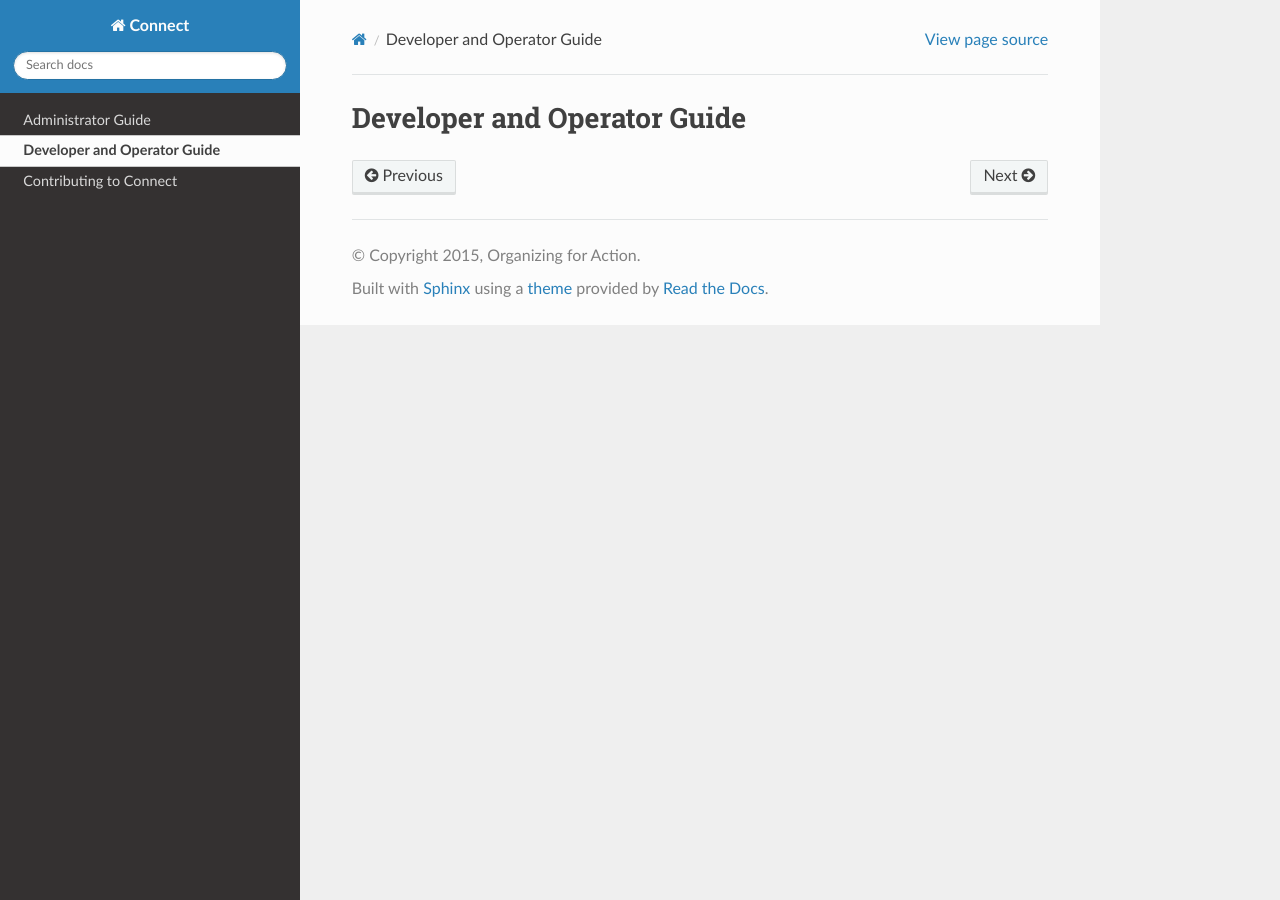
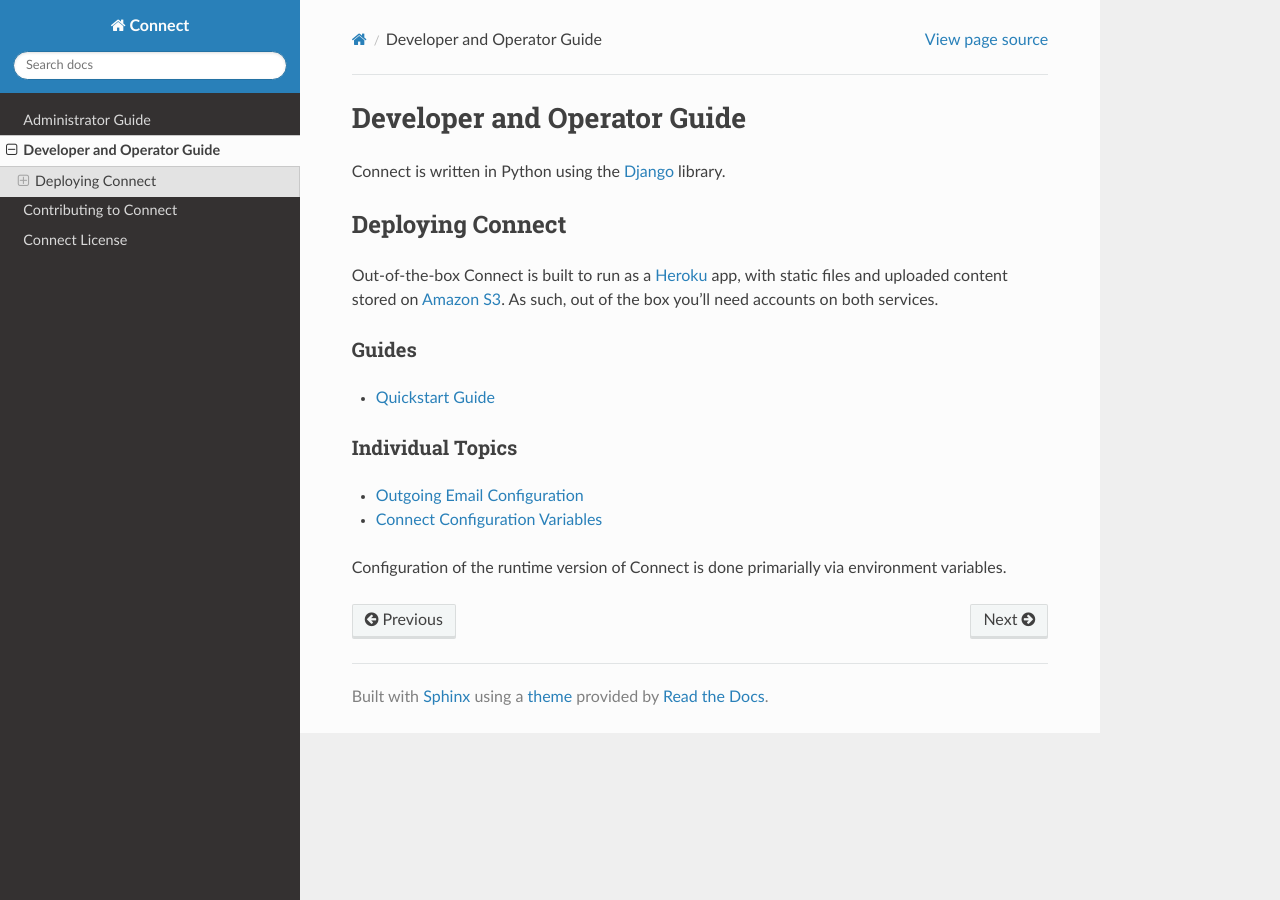
Before and after one commit to ofa/connect, a Sphinx documentation site: the page built from docs/dev/index.rst, in a window 1280 px wide. Built offline with Sphinx 7.4.7 and the Read the Docs theme 2.0.0, drawn with Linux system fonts in a browser that asks for light colours; pages that are not in the unit, such as notebooks, are missing from menus.

Commit message:
Improving documentation a bit
It's hard to do documentation on a fork and have it appear on
ReadTheDocs. But here's a start.

```diff
--- a/docs/conf.py
+++ b/docs/conf.py
@@ -1,19 +1,39 @@
-# -*- coding: utf-8 -*-
-extensions = ['sphinx.ext.autodoc', 'sphinx.ext.intersphinx',
-              'sphinx.ext.todo', 'sphinx.ext.viewcode']
+"""Sphinx docstring"""
+# pylint: disable=invalid-name
+from os.path import abspath, dirname
+import sys
+
+from django.conf import settings
+
+
+# Insert our copy of the app into the path to all sphinx autodoc
+sys.path.insert(1, dirname(dirname(abspath(__file__))))
+
+# Configure the django settings to allow us to use autodoc
+settings.configure()
+
+
+extensions = [
+    'sphinx.ext.autodoc',
+    'sphinx.ext.todo',
+    'sphinx.ext.coverage',
+    'sphinx.ext.mathjax',
+    'sphinx.ext.ifconfig',
+    'sphinx.ext.viewcode',
+]
 templates_path = ['_templates']
 source_suffix = '.rst'
 master_doc = 'index'
 project = u'Connect'
-copyright = u'2015, Organizing for Action'
+html_show_copyright = False
 exclude_patterns = ['_build']
 pygments_style = 'sphinx'
 html_theme = 'sphinx_rtd_theme'
-html_static_path = []
+html_static_path = ['_static']
 htmlhelp_basename = 'Connectdoc'
 latex_documents = [
-  ('index', 'Connect.tex', u'Connect Documentation',
-   u'Matías Aguirre', 'manual'),
+    ('index', 'Connect.tex', u'Connect Documentation',
+     u'Organizing for Action', 'manual'),
 ]
 man_pages = [
     ('index', 'connect', u'Connect Documentation',
--- /dev/null
+++ b/docs/dev/deploying/environment.rst
@@ -0,0 +1,3 @@
+*******************************
+Connect Configuration Variables
+*******************************
--- /dev/null
+++ b/docs/dev/deploying/index.rst
@@ -0,0 +1,3 @@
+*****************
+Deploying Connect
+*****************
--- a/docs/dev/index.rst
+++ b/docs/dev/index.rst
@@ -1,2 +1,33 @@
+****************************
 Developer and Operator Guide
-============================
+****************************
+
+Connect is written in Python using the `Django`_ library.
+
+Deploying Connect
+=================
+
+Out-of-the-box Connect is built to run as a Heroku_ app, with static files and uploaded content stored on `Amazon S3`_. As such, out of the box you'll need accounts on both services.
+
+Guides
+------
+
+.. toctree::
+    :maxdepth: 1
+
+    /dev/deploying/quickstart
+
+Individual Topics
+-----------------
+
+.. toctree::
+    :maxdepth: 1
+
+    /dev/deploying/email
+    /dev/deploying/environment
+
+Configuration of the runtime version of Connect is done primarially via environment variables.
+
+.. _Django: https://www.djangoproject.com/
+.. _Heroku: http://heroku.com/
+.. _Amazon S3: https://aws.amazon.com/s3/
--- /dev/null
+++ b/docs/dev/project_layout/backend.rst
@@ -0,0 +1,3 @@
+**********************
+Backend Project Layout
+**********************
--- /dev/null
+++ b/docs/dev/project_layout/frontend_assets.rst
@@ -0,0 +1,3 @@
+***********************
+Frontend Project Layout
+***********************
```
Also changed, not shown: docs/contribution/index.rst (+17 -0 lines), docs/dev/deploying/email.rst (added, +45 -0 lines), docs/dev/deploying/quickstart.rst (added, +68 -0 lines), docs/dev/management/promote_superuser.rst (added, +15 -0 lines), docs/index.rst (+5 -6 lines), docs/_static/favicon.ico (added), 1 other file.
